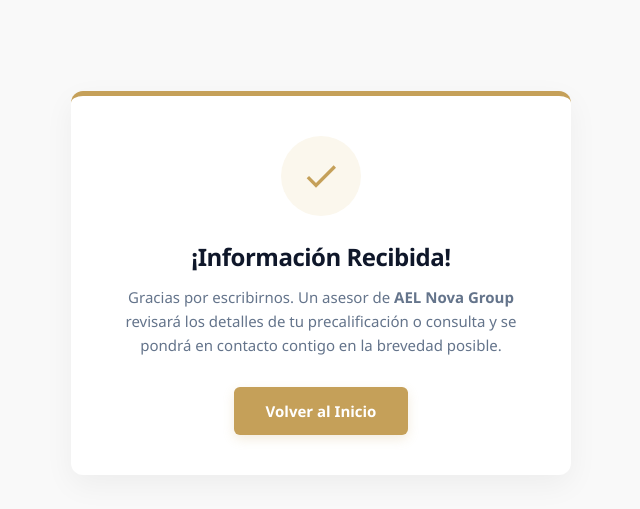
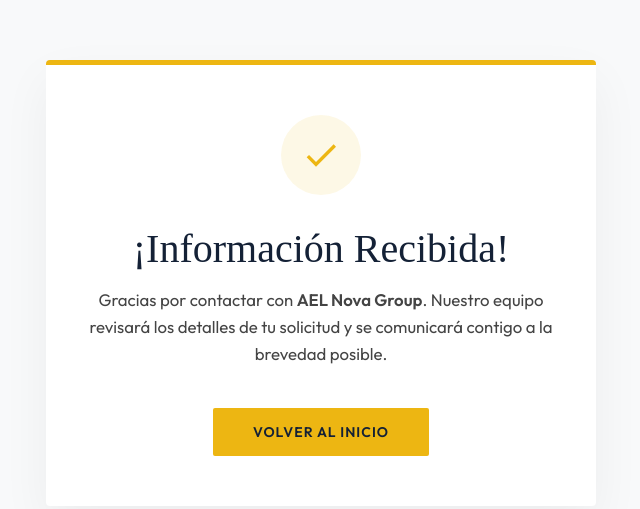
Before and after one commit to aelnovagroup/site, a plain HTML site: page gracias.html in a window 1280 px wide. Shown: the part 117-626 px from the top of the page, without its empty margins (319-959 px from the left). Drawn offline with Linux system fonts and the light colour scheme.

Commit message:
Refactor gracias.html for improved styling and text

```diff
--- a/gracias.html
+++ b/gracias.html
@@ -4,80 +4,111 @@
     <meta charset="UTF-8">
     <meta name="viewport" content="width=device-width, initial-scale=1.0">
     <title>¡Solicitud Recibida! | AEL Nova Group</title>
+
+    <!-- Favicon -->
     <link rel="icon" type="image/png" href="favicon.png">
+
+    <!-- Fuentes corporativas -->
+    <link rel="preconnect" href="https://fonts.googleapis.com">
+    <link rel="preconnect" href="https://fonts.gstatic.com" crossorigin>
+    <link href="https://fonts.googleapis.com/css2?family=Outfit:wght@300;400;500;600&display=swap" rel="stylesheet">
+
     <style>
+        /* --- VARIABLES GLOBALES AEL --- */
+        :root {
+            --color-azul: #142136;
+            --color-dorado: #edb612;
+            --color-blanco: #ffffff;
+            --color-gris-claro: #f8f9fa;
+            --color-texto: #444444;
+            --fuente-titulos: 'Times New Roman', Times, serif;
+            --fuente-textos: 'Outfit', sans-serif;
+        }
+
+        /* --- RESET Y ESTILOS BASE --- */
         * {
             box-sizing: border-box;
             margin: 0;
             padding: 0;
         }
+
         body {
-            font-family: 'Segoe UI', Tahoma, Geneva, Verdana, sans-serif;
-            background-color: #f9f9f9;
-            color: #1a1a1a;
+            font-family: var(--fuente-textos);
+            background-color: var(--color-gris-claro);
+            color: var(--color-texto);
             display: flex;
             justify-content: center;
             align-items: center;
-            height: 100vh;
+            min-height: 100vh;
             padding: 20px;
         }
+
+        /* --- DISEÑO DE LA TARJETA --- */
         .tarjeta-gracias {
-            background: #ffffff;
-            max-width: 500px;
+            background: var(--color-blanco);
+            max-width: 550px;
             width: 100%;
-            padding: 40px 30px;
-            border-radius: 12px;
-            box-shadow: 0 10px 30px rgba(0, 0, 0, 0.05);
+            padding: 50px 40px;
+            border-radius: 4px; /* Bordes ligeramente cuadrados como la principal */
+            box-shadow: 0 20px 50px rgba(0, 0, 0, 0.05);
             text-align: center;
-            border-top: 5px solid #c5a059; /* El tono dorado corporativo */
+            border-top: 5px solid var(--color-dorado);
         }
+
         .icono-check {
             width: 80px;
             height: 80px;
-            background-color: #fbf7ed;
-            color: #c5a059;
+            background-color: rgba(237, 182, 18, 0.1); /* Dorado transparente */
+            color: var(--color-dorado);
             border-radius: 50%;
             display: flex;
             align-items: center;
             justify-content: center;
-            margin: 0 auto 24px auto;
+            margin: 0 auto 30px auto;
         }
+
         .icono-check svg {
             width: 40px;
             height: 40px;
             fill: currentColor;
         }
+
         h1 {
-            font-size: 24px;
-            color: #0f172a;
-            margin-bottom: 12px;
-            font-weight: 600;
-            letter-spacing: -0.5px;
+            font-family: var(--fuente-titulos);
+            font-size: 2.5rem;
+            color: var(--color-azul);
+            margin-bottom: 15px;
+            font-weight: normal;
         }
+
         p {
-            font-size: 15px;
-            color: #64748b;
+            font-size: 1.05rem;
+            color: var(--color-texto);
             line-height: 1.6;
-            margin-bottom: 30px;
+            margin-bottom: 40px;
         }
+
+        /* --- BOTÓN CORPORATIVO (Mismo estilo que index.html) --- */
         .btn-dorado {
             display: inline-block;
-            background-color: #c5a059;
-            color: #ffffff;
+            background-color: var(--color-dorado);
+            color: var(--color-azul);
+            padding: 15px 40px;
+            font-weight: 600;
+            letter-spacing: 1px;
+            border-radius: 2px;
+            transition: all 0.3s ease;
+            text-transform: uppercase;
+            font-size: 14px;
+            border: none;
+            cursor: pointer;
             text-decoration: none;
-            padding: 14px 32px;
-            border-radius: 6px;
-            font-weight: 600;
-            font-size: 15px;
-            transition: background-color 0.3s ease, transform 0.2s ease;
-            box-shadow: 0 4px 12px rgba(197, 160, 89, 0.2);
         }
+
         .btn-dorado:hover {
-            background-color: #b38f4b;
-            transform: translateY(-2px);
-        }
-        .btn-dorado:active {
-            transform: translateY(0);
+            background-color: #d19e0b;
+            transform: translateY(-3px);
+            box-shadow: 0 10px 20px rgba(0,0,0,0.2);
         }
     </style>
 </head>
@@ -85,12 +116,13 @@
 
     <div class="tarjeta-gracias">
         <div class="icono-check">
+            <!-- Icono de verificación SVG -->
             <svg viewBox="0 0 24 24">
                 <path d="M9 16.17L4.83 12l-1.42 1.41L9 19 21 7l-1.41-1.41z"/>
             </svg>
         </div>
         <h1>¡Información Recibida!</h1>
-        <p>Gracias por escribirnos. Un asesor de <strong>AEL Nova Group</strong> revisará los detalles de tu precalificación o consulta y se pondrá en contacto contigo en la brevedad posible.</p>
+        <p>Gracias por contactar con <strong>AEL Nova Group</strong>. Nuestro equipo revisará los detalles de tu solicitud y se comunicará contigo a la brevedad posible.</p>
 
         <a href="index.html" class="btn-dorado">Volver al Inicio</a>
     </div>
```
